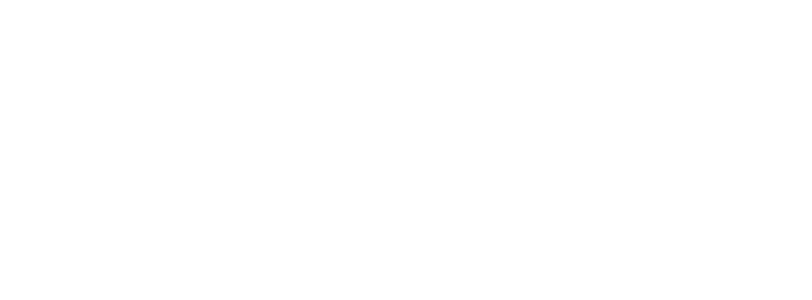
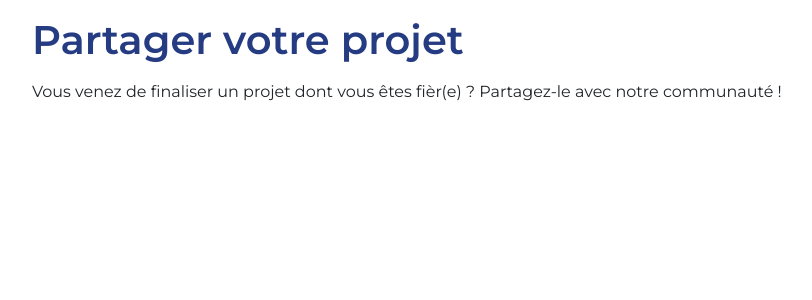
Before and after one commit to VianneyAccart/Hackathon-JAVAA-Front, an Angular app: page /creation-projet in a window 1280 px wide. Before the commit this address led to /. Shown: the top 300 px of the page, without its empty margins (50-862 px from the left). Built offline with nearby package versions, Linux system fonts and the light colour scheme.

Commit message:
create CreateProject component

```diff
--- a/src/app/app-routing.module.ts
+++ b/src/app/app-routing.module.ts
@@ -1,11 +1,16 @@
 import { NgModule } from '@angular/core';
 import { RouterModule, Routes } from '@angular/router';
+import { CreateProjectComponent } from './create-project/create-project.component';
 import { SearchPageComponent } from './search-page/search-page.component';
 
 const routes: Routes = [
   {
     path: "rechercher",
     component: SearchPageComponent
+  },
+  {
+    path: "creation-projet",
+    component: CreateProjectComponent
   }
 ];
 
--- a/src/app/app.module.ts
+++ b/src/app/app.module.ts
@@ -5,12 +5,14 @@
 import { AppComponent } from './app.component';
 import { SearchPageComponent } from './search-page/search-page.component';
 import { ProjectOverviewComponent } from './project-overview/project-overview.component';
+import { CreateProjectComponent } from './create-project/create-project.component';
 
 @NgModule({
   declarations: [
     AppComponent,
     SearchPageComponent,
-    ProjectOverviewComponent
+    ProjectOverviewComponent,
+    CreateProjectComponent
   ],
   imports: [
     BrowserModule,
--- /dev/null
+++ b/src/app/create-project/create-project.component.css
@@ -0,0 +1,4 @@
+h1 {
+  color: #253b82;
+  font-weight: 600;
+}
--- /dev/null
+++ b/src/app/create-project/create-project.component.html
@@ -0,0 +1,6 @@
+<div class="container">
+    <div class="row mt-3">
+        <h1 class="mb-3">Partager votre projet</h1>
+        <p>Vous venez de finaliser un projet dont vous êtes fièr(e) ? Partagez-le avec notre communauté !</p>
+    </div>
+</div>
--- /dev/null
+++ b/src/app/create-project/create-project.component.ts
@@ -0,0 +1,15 @@
+import { Component, OnInit } from '@angular/core';
+
+@Component({
+  selector: 'app-create-project',
+  templateUrl: './create-project.component.html',
+  styleUrls: ['./create-project.component.css']
+})
+export class CreateProjectComponent implements OnInit {
+
+  constructor() { }
+
+  ngOnInit(): void {
+  }
+
+}
--- a/src/app/search-page/search-page.component.html
+++ b/src/app/search-page/search-page.component.html
@@ -1,6 +1,6 @@
 <div class="container">
     <div class="row mt-3">
-        <h1>Votre projet</h1>
+        <h1 class="mb-3">Votre projet</h1>
         <p>Parce qu'être accompagné pour bien démarrer son projet est essentiel, ManoMano vous propose des guides, des conseils et des produits pour vous lancer sereinement.</p>
     </div>
 </div>
```
Also changed, not shown: 1 other file (tests, documents, lock files or other folders).
